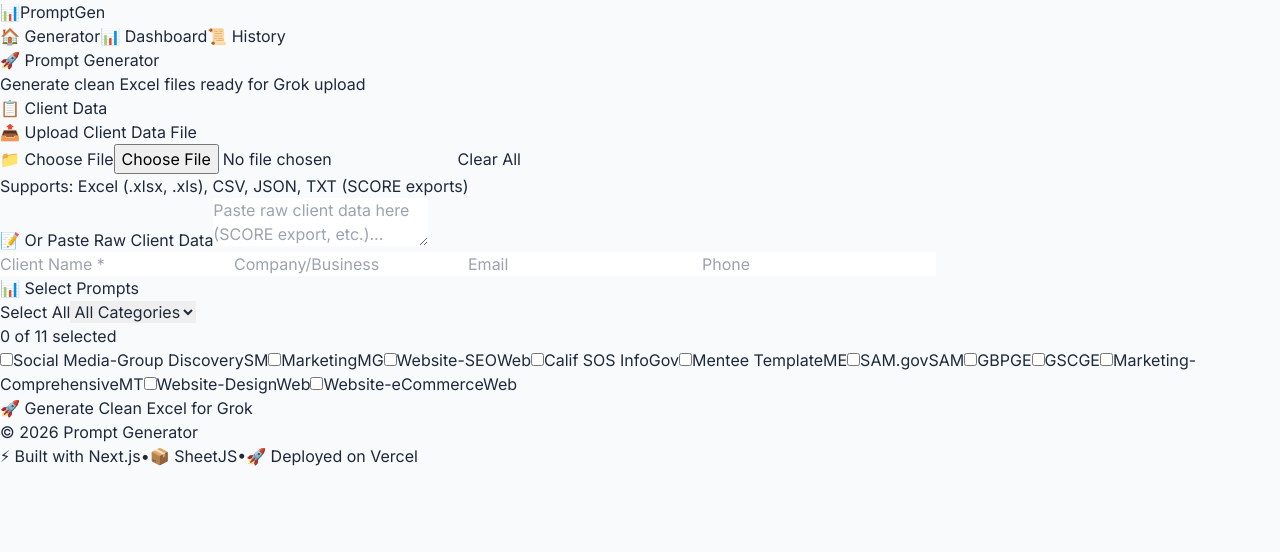
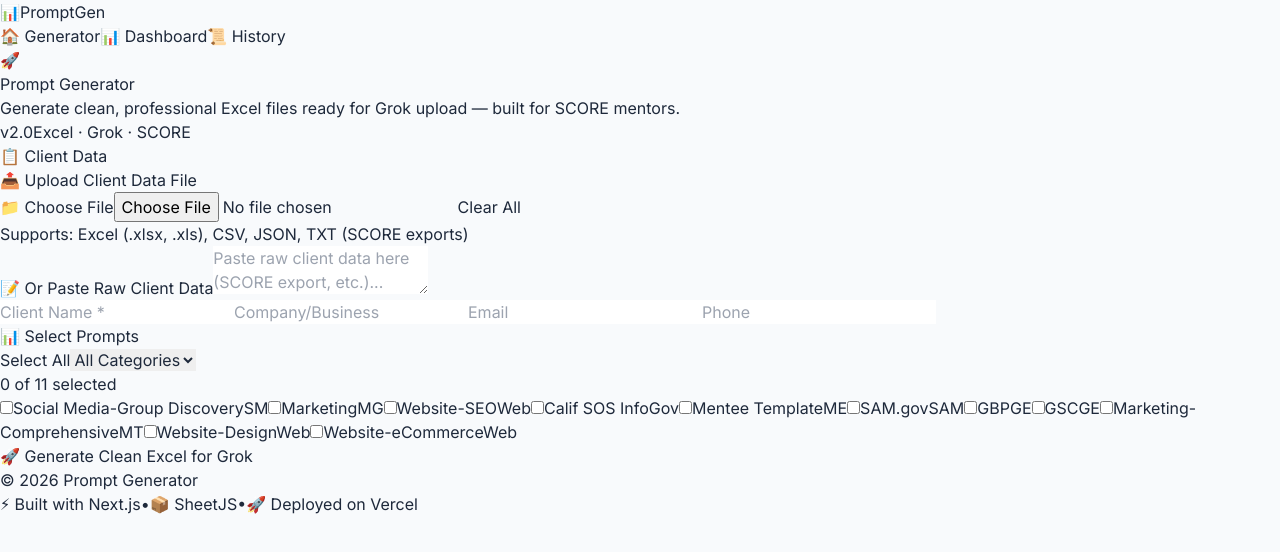
Before and after one commit to edataworker/menteeprompt, a Next.js app: page / in a window 1280 px wide. Shown: the top 552 px of the page. Built offline with nearby package versions, Linux system fonts and the light colour scheme.

Commit message:
Update page.js

```diff
--- a/app/page.js
+++ b/app/page.js
@@ -1,13 +1,10 @@
 'use client';
 
 import { useState, useEffect } from 'react';
-import ClientDataInput from '../components/ClientDataInput';
-import PromptLibrary from '../components/PromptLibrary';
-import GenerateButton from '../components/GenerateButton';
-import Toast from '../components/Toast';
-// Remove these if they don't exist yet:
-// import Navigation from '../components/Navigation';
-// import Footer from '../components/Footer';
+import ClientDataInput from '@/components/ClientDataInput';
+import PromptLibrary from '@/components/PromptLibrary';
+import GenerateButton from '@/components/GenerateButton';
+import Toast from '@/components/Toast';
 
 export default function Home() {
   const [clientData, setClientData] = useState({
@@ -17,6 +14,7 @@
     phone: '',
     notes: '',
     rawText: '',
+    parsedData: null,
   });
   const [selectedPrompts, setSelectedPrompts] = useState([]);
   const [isGenerating, setIsGenerating] = useState(false);
@@ -50,24 +48,34 @@
   };
 
   return (
-    <div className="space-y-6">
-      <header className="text-center py-4">
-        <h1 className="text-3xl md:text-4xl font-bold text-[#004696]">
-          🚀 Prompt Generator
-        </h1>
-        <p className="text-gray-600 mt-2 text-sm md:text-base">
-          Generate clean Excel files ready for Grok upload
+    <div className="page-container">
+      {/* Hero Section */}
+      <div className="text-center mb-8 sm:mb-10 animate-fade-in-up">
+        <div className="hero-icon mb-3">🚀</div>
+        <h1 className="page-title">Prompt Generator</h1>
+        <p className="page-subtitle max-w-xl mx-auto">
+          Generate clean, professional Excel files ready for Grok upload — built for SCORE mentors.
         </p>
-      </header>
+        <div className="flex items-center justify-center gap-2 mt-4 text-xs text-gray-400">
+          <span className="badge-sm">v2.0</span>
+          <span className="w-px h-3 bg-gray-200"></span>
+          <span>Excel · Grok · SCORE</span>
+        </div>
+      </div>
 
+      <div className="space-y-6 animate-fade-in-up" style={{ animationDelay: '0.1s' }}>
         <ClientDataInput clientData={clientData} setClientData={setClientData} />
+      </div>
 
+      <div className="mt-6 animate-fade-in-up" style={{ animationDelay: '0.2s' }}>
         <PromptLibrary
           prompts={availablePrompts}
           selected={selectedPrompts}
           setSelected={setSelectedPrompts}
         />
+      </div>
 
+      <div className="mt-8 animate-fade-in-up" style={{ animationDelay: '0.3s' }}>
         <GenerateButton
           clientData={clientData}
           selectedPrompts={selectedPrompts}
@@ -75,6 +83,7 @@
           isGenerating={isGenerating}
           showToast={showToast}
         />
+      </div>
 
       {toast && <Toast message={toast.message} type={toast.type} />}
     </div>
```
Lines whose indentation alone changed are shown as unchanged.
